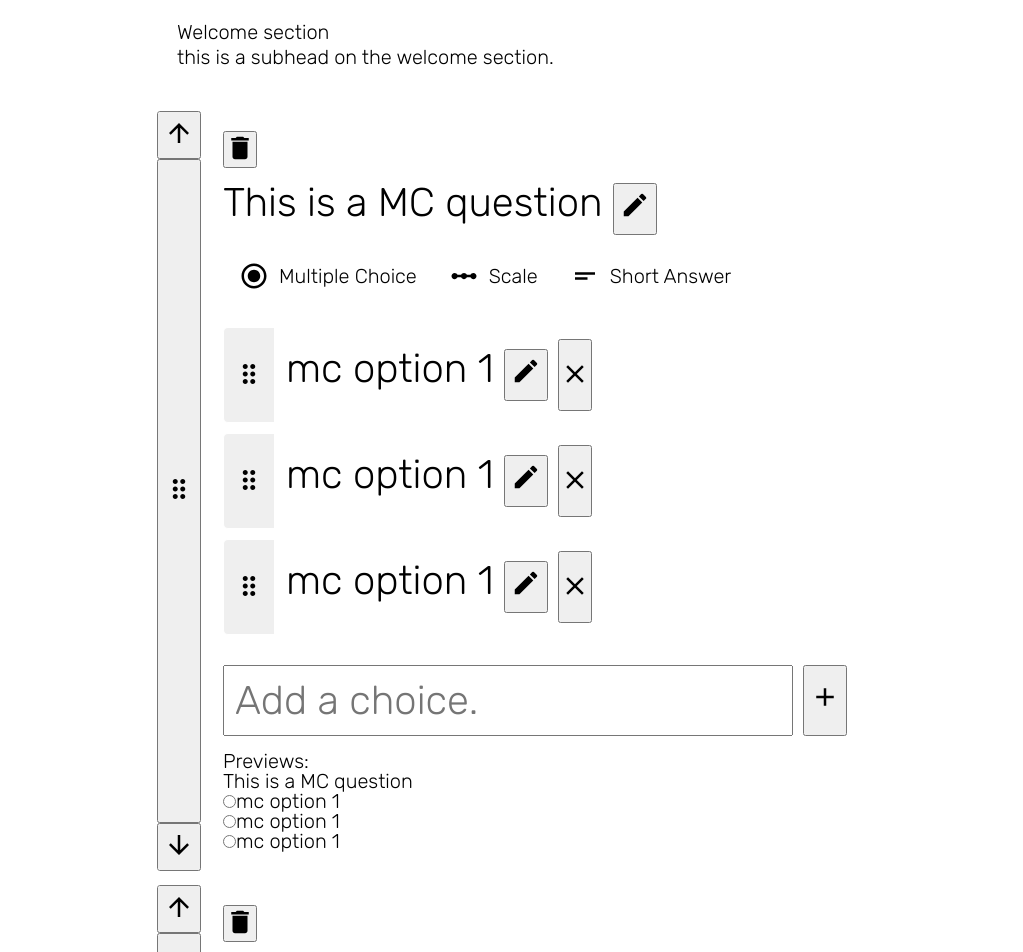
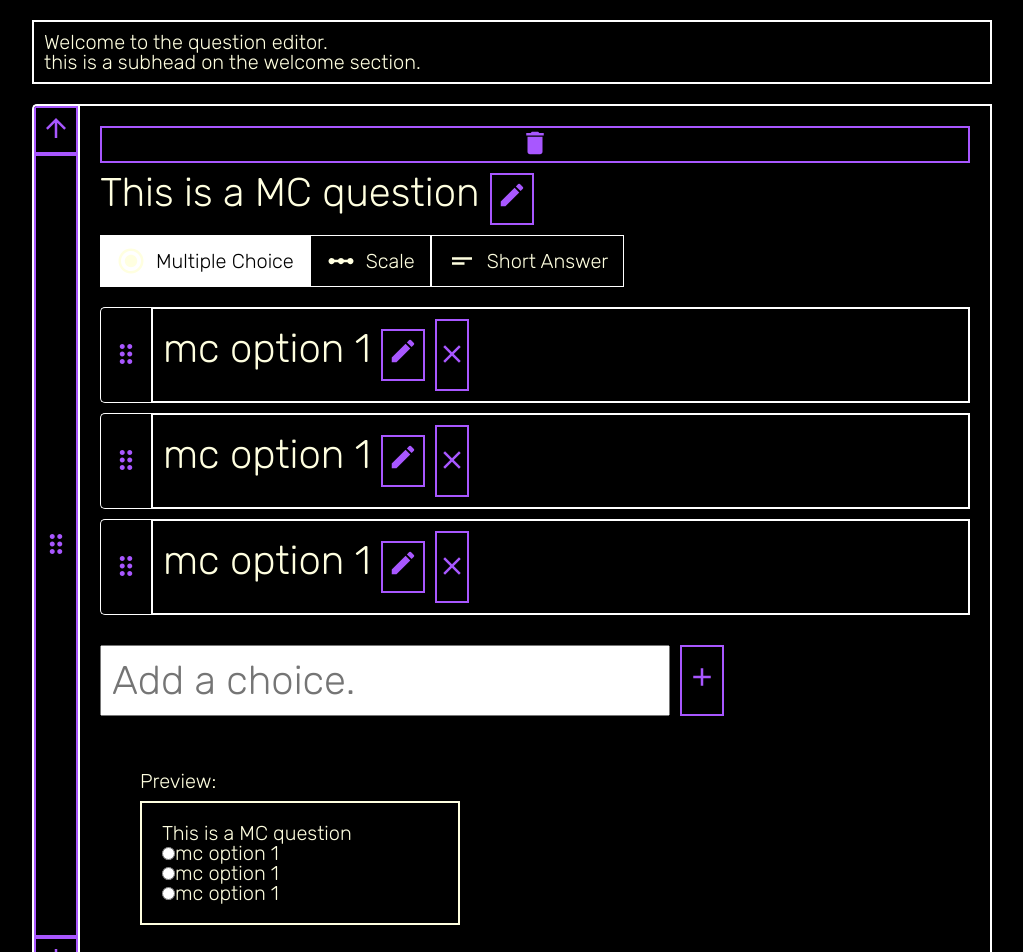
Before and after one commit to klalicki/mini-survey, a Next.js app: page /edit in a window 1280 px wide. Shown: the top 952 px of the page, without its empty margins (128-1151 px from the left). Built offline with nearby package versions, Linux system fonts and the light colour scheme.

Commit message:
CSS work

```diff
--- a/components/EditSection/EditSection.tsx
+++ b/components/EditSection/EditSection.tsx
@@ -30,7 +30,8 @@ const EditSection = ({
   } = useContext(SectionListContext);
 
   return (
-    <div className="eq-main">
+    <article className="eq-main">
+      <section className="es-edit">
         <button className="delete-section">
           <Delete
             onClick={() => {
@@ -78,12 +79,15 @@ const EditSection = ({
           />
         )}
         {sectionData.sectionType === "st" && <STEditor></STEditor>}
-      <div>
-        <h2>Previews:</h2>
+      </section>
+      <section className="es-preview">
+        <h2>Preview:</h2>
+        <div className="es-preview-question">
           <SectionHeader section={sectionData} />
           <ViewPicker section={sectionData} />
         </div>
-    </div>
+      </section>
+    </article>
   );
 };
 export default EditSection;
--- a/components/SectionList/SectionList.tsx
+++ b/components/SectionList/SectionList.tsx
@@ -4,8 +4,8 @@ const SectionList = () => {
   return (
     <div>
       <div className="eq-container">
-        <div className="eq-main">
-          <h1>Welcome section</h1>
+        <div className="eq-welcome">
+          <h1>Welcome to the question editor.</h1>
           <h2>this is a subhead on the welcome section.</h2>
         </div>
       </div>
--- a/styles/global.scss
+++ b/styles/global.scss
@@ -1,7 +1,7 @@
 @use "resets.css";
 @use "globals.css";
 $base-font-size: 20px;
-$base-font-stack: ç;
+$base-font-stack: "Rubik", sans-serif;
 $base-spacing-unit: 0.25rem;
 
 * {
@@ -22,4 +22,200 @@ body > div {
 main {
   max-width: 50rem;
   display: flex;
+  padding: 1rem;
 }
+* {
+  font-family: "Rubik", sans-serif;
+}
+
+:root {
+  --max-width: 1100px;
+  --border-radius: 12px;
+  font-size: 20px;
+
+  --color-background: black;
+  --color-text: lightyellow;
+  --color-cute-accent: hsl(269, 100%, 67%);
+}
+
+* {
+  box-sizing: border-box;
+  padding: 0;
+  margin: 0;
+  color: var(--color-text);
+}
+button {
+  border: 2px solid var(--color-cute-accent);
+  --color-text: var(--color-cute-accent);
+  background-color: transparent;
+  &:hover {
+    background-color: var(--color-cute-accent);
+    --color-text: initial;
+  }
+}
+html,
+body {
+  max-width: 100vw;
+  overflow-x: hidden;
+}
+
+body {
+  background-color: var(--color-background);
+}
+
+a {
+  color: inherit;
+  text-decoration: none;
+}
+
+.eq-container {
+  background-color: var(--color-background);
+  border: 2px solid white;
+  padding: 0.5rem;
+  /* margin: 0.5rem; */
+  display: flex;
+  flex-direction: row;
+  gap: 0.5rem;
+  flex-grow: 1;
+}
+
+.section-handle {
+  /* width: 1.5rem; */
+  flex-shrink: 0;
+  border-radius: 0.25rem 0 0 0.25rem;
+  border: 2px solid white;
+  border-right: none;
+  display: flex;
+  flex-direction: column;
+  justify-content: space-between;
+  overflow: hidden;
+}
+.section-handle button {
+  padding: 0.25rem;
+  font-size: 0.75rem;
+}
+
+.eq-draghandle {
+  flex-grow: 1;
+}
+
+.qs-section-wrapper {
+  display: flex;
+  /* background-color: black; */
+  /* padding-top: 0.5rem; */
+  gap: 0rem;
+}
+.qs-section-wrapper-dim {
+  opacity: 0;
+  transition: opacity 0.5s;
+}
+.qs-section-wrapper-active {
+  outline: 3px solid lightblue;
+  z-index: 10;
+}
+
+.sort-list-container {
+  padding-top: 1rem;
+  padding-bottom: 1rem;
+  display: flex;
+  flex-direction: column;
+  gap: 0.5rem;
+}
+.eq-main {
+  padding: 0.5rem;
+  display: flex;
+  // flex-direction: column;
+  align-items: flex-start;
+  flex-wrap: wrap;
+  gap: 0.25rem;
+}
+.es-edit {
+  display: flex;
+  flex-direction: column;
+  flex-basis: 20rem;
+  flex-shrink: 1;
+  flex-grow: 1;
+}
+.es-preview {
+  display: flex;
+  flex-direction: column;
+  padding: 2rem;
+  flex-basis: 20rem;
+  flex-shrink: 5;
+  gap: 0.5rem;
+  justify-content: flex-end;
+}
+.es-preview-question {
+  border: 2px solid var(--color-text);
+  padding: 1rem;
+}
+.text-input {
+  display: flex;
+  gap: 0.5rem;
+  padding: 0.5rem 0rem;
+}
+.text-input input,
+.text-input h2 {
+  font-size: 2rem;
+  /* font-family: sans-serif; */
+  font-weight: normal;
+}
+
+.text-input button {
+  font-size: 1.5rem;
+  padding: 0.25rem;
+}
+.basic-reorder-controls {
+  display: flex;
+  flex-direction: column;
+  font-size: 1rem;
+}
+.basic-reorder-controls button {
+  padding: 0.5rem;
+  border: 1px solid white;
+  border-right: none;
+  border-radius: 0.25rem 0 0 0.25rem;
+}
+
+.radio-toggle-group-controls {
+  display: flex;
+  position: relative;
+}
+.radio-toggle-group-controls {
+  position: relative;
+}
+.radio-toggle-group-controls input {
+  display: inline-block;
+  clip: rect(0, 0, 0, 0);
+  position: absolute;
+}
+.radio-toggle-group-controls label {
+  display: inline-flex;
+  gap: 0.5rem;
+  align-items: center;
+  padding: 0.5rem 0.75rem;
+  border: 1px solid white;
+}
+.radio-toggle-group-controls input:checked + label {
+  background-color: white;
+  color: black;
+}
+.radio-toggle-group-controls:focus-within {
+  outline: 5px solid lightblue;
+  z-index: 100;
+}
+
+*:focus {
+  outline: 5px solid lightblue;
+  z-index: 100;
+}
+.scale-wrapper {
+  display: flex;
+  gap: 0.25rem;
+}
+.scale-radio {
+  display: flex;
+  flex-grow: 1;
+  justify-content: space-between;
+  gap: 0.5rem;
+}
--- a/styles/globals.css
+++ b/styles/globals.css
@@ -1,176 +1 @@
 @import url("https://fonts.googleapis.com/css2?family=Rubik:ital,wght@0,300;0,700;1,400&display=swap");
-* {
-  font-family: "Rubik", sans-serif;
-}
-
-:root {
-  --max-width: 1100px;
-  --border-radius: 12px;
-  font-size: 20px;
-}
-
-@media (prefers-color-scheme: dark) {
-  :root {
-    --color-background: darkblue;
-    --color-text: yellow;
-  }
-}
-
-* {
-  box-sizing: border-box;
-  padding: 0;
-  margin: 0;
-  color: var(--color-text);
-}
-
-html,
-body {
-  max-width: 100vw;
-  overflow-x: hidden;
-}
-
-body {
-  background-color: var(--color-background);
-}
-
-a {
-  color: inherit;
-  text-decoration: none;
-}
-
-@media (prefers-color-scheme: dark) {
-  html {
-    color-scheme: dark;
-  }
-}
-
-.eq-container {
-  background-color: var(--color-background);
-  border: 2px solid white;
-  padding: 0.5rem;
-  /* margin: 0.5rem; */
-  display: flex;
-  flex-direction: row;
-  gap: 0.5rem;
-  flex-grow: 1;
-}
-
-.section-handle {
-  /* width: 1.5rem; */
-  flex-shrink: 0;
-  border-radius: 0.25rem 0 0 0.25rem;
-  border: 2px solid white;
-  border-right: none;
-  display: flex;
-  flex-direction: column;
-  justify-content: space-between;
-  overflow: hidden;
-}
-.section-handle button {
-  padding: 0.25rem;
-  font-size: 0.75rem;
-}
-
-.eq-draghandle {
-  flex-grow: 1;
-}
-
-.qs-section-wrapper {
-  display: flex;
-  /* background-color: black; */
-  /* padding-top: 0.5rem; */
-  gap: 0rem;
-}
-.qs-section-wrapper-dim {
-  opacity: 0;
-  transition: opacity 0.5s;
-}
-.qs-section-wrapper-active {
-  outline: 3px solid lightblue;
-  z-index: 10;
-}
-
-.sort-list-container {
-  padding-top: 1rem;
-  padding-bottom: 1rem;
-  display: flex;
-  flex-direction: column;
-  gap: 0.5rem;
-}
-.eq-main {
-  padding: 0.5rem;
-  display: flex;
-  flex-direction: column;
-  align-items: flex-start;
-  gap: 0.25rem;
-}
-.text-input {
-  display: flex;
-  gap: 0.5rem;
-  padding: 0.5rem 0rem;
-}
-.text-input input,
-.text-input h2 {
-  font-size: 2rem;
-  /* font-family: sans-serif; */
-  font-weight: normal;
-}
-
-.text-input button {
-  font-size: 1.5rem;
-  padding: 0.25rem;
-}
-.basic-reorder-controls {
-  display: flex;
-  flex-direction: column;
-  font-size: 1rem;
-}
-.basic-reorder-controls button {
-  padding: 0.5rem;
-  border: 1px solid white;
-  border-right: none;
-  border-radius: 0.25rem 0 0 0.25rem;
-}
-
-.radio-toggle-group-controls {
-  display: flex;
-  position: relative;
-}
-.radio-toggle-group-controls {
-  position: relative;
-}
-.radio-toggle-group-controls input {
-  display: inline-block;
-  clip: rect(0, 0, 0, 0);
-  position: absolute;
-}
-.radio-toggle-group-controls label {
-  display: inline-flex;
-  gap: 0.5rem;
-  align-items: center;
-  padding: 0.5rem 0.75rem;
-  border: 1px solid white;
-}
-.radio-toggle-group-controls input:checked + label {
-  background-color: white;
-  color: black;
-}
-.radio-toggle-group-controls:focus-within {
-  outline: 5px solid lightblue;
-  z-index: 100;
-}
-
-*:focus {
-  outline: 5px solid lightblue;
-  z-index: 100;
-}
-.scale-wrapper {
-  display: flex;
-  gap: 0.25rem;
-}
-.scale-radio {
-  display: flex;
-  flex-grow: 1;
-  justify-content: space-between;
-  gap: 0.5rem;
-}
```
Lines whose indentation alone changed are shown as unchanged.
